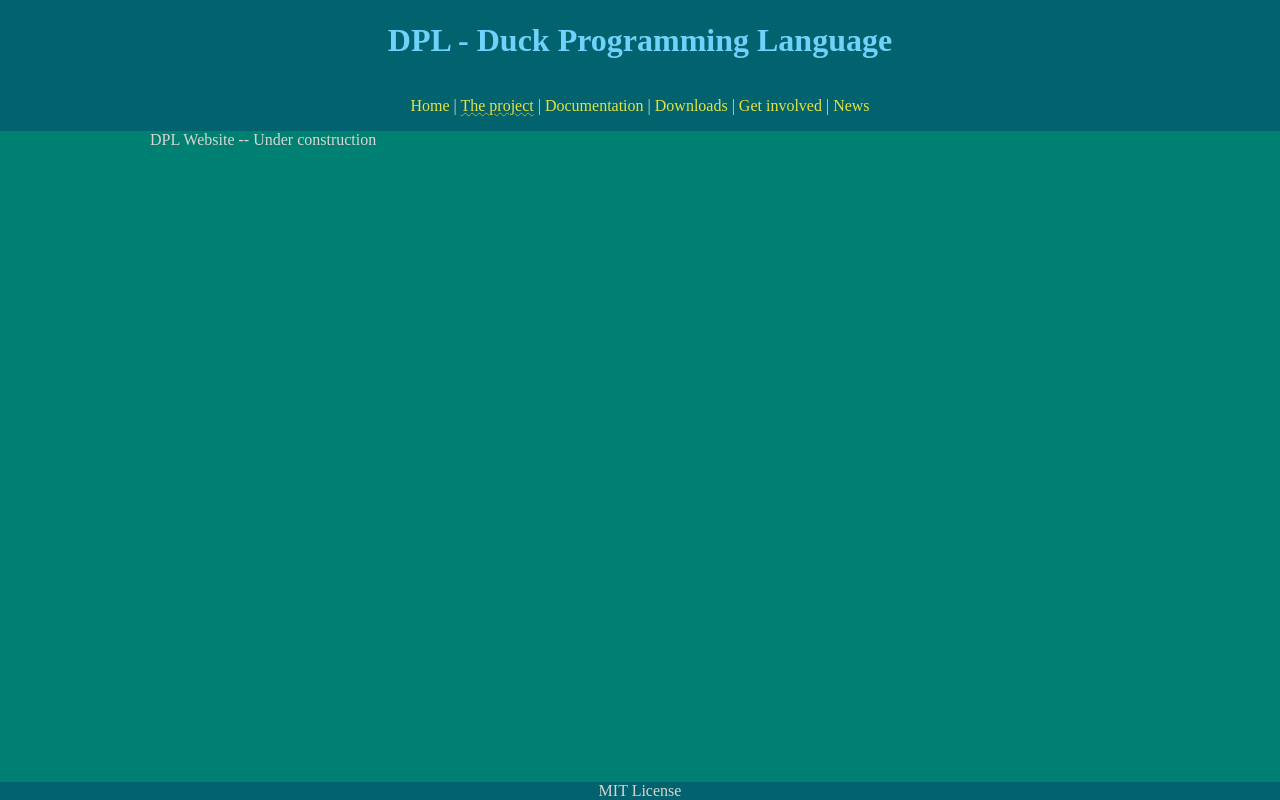
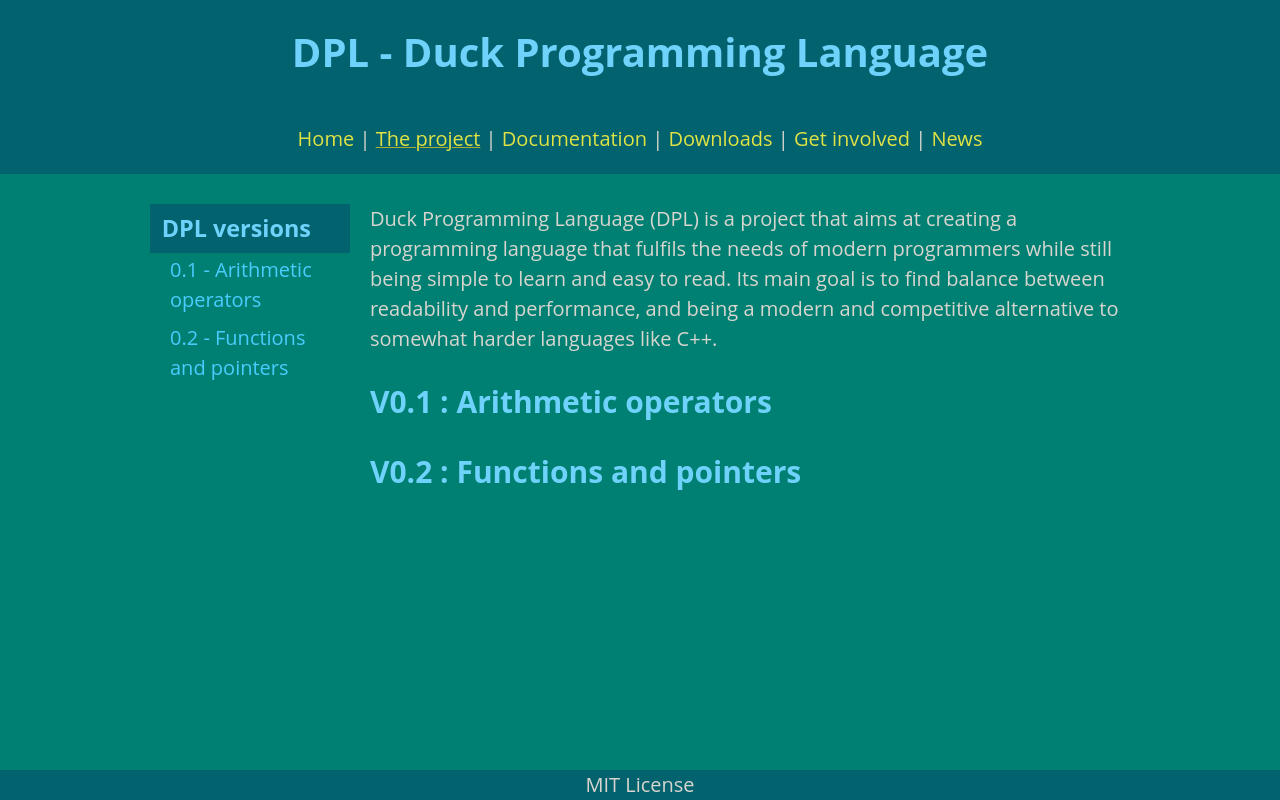
Before and after one commit to Zstorm999/dpl-website, a plain HTML site: page docs/project.html in a window 1280 px wide. Drawn offline with Linux system fonts and the light colour scheme.

Commit message:
Project page - side nav

```diff
--- a/docs/project.html
+++ b/docs/project.html
@@ -8,6 +8,7 @@
         <link rel="stylesheet" href="style/header.css" />
         <link rel="stylesheet" href="style/main.css" />
         <link rel="stylesheet" href="style/footer.css" />
+        <link rel="stylesheet" href="style/project.css" />
 
     </head>
     <body>
@@ -45,8 +46,48 @@
         </header>
 
         <main>
-            <div class="container">
-                DPL Website -- Under construction
+            <div class="container side_nav">
+
+                <nav class="side_nav">
+
+                    <ul class="list_hover">
+
+                        <h3>DPL versions</h3>
+
+                        <a href="#v0.1">
+                            <li>0.1 - Arithmetic operators </li>
+                        </a>
+                        <a href="#v0.2">
+                            <li>0.2 - Functions and pointers</li>
+                        </a>
+                    </ul>
+
+                </nav>
+
+                <section>
+                    <p>
+                        Duck Programming Language (DPL) is a project that aims at creating a programming language that fulfils the needs
+                        of modern programmers while still being simple to learn and easy to read. Its main goal is to find balance between
+                        readability and performance, and being a modern and competitive alternative to somewhat harder languages like C++.
+                    </p>
+
+                    <ul class="list_no_style">
+                        <li>
+                            <article id="v0.1">
+                                <h2>V0.1 : Arithmetic operators</h2>
+                            </article>
+                        </li>
+                        <li>
+                            <article id="v0.2">
+                                <div class="">
+                                    <h2>V0.2 : Functions and pointers</h2>
+                                </div>
+
+                            </article>
+
+                        </li>
+                    </ul>
+                </section>
             </div>
         </main>
 
--- a/docs/style/colors.css
+++ b/docs/style/colors.css
@@ -1,10 +1,12 @@
-/*Color chart, do NOT modify color outside of here ! */
+/*Color chart */
 
 :root{
 	--link_color: #e1e344;
 	--link_underline_color: #aaac31;
 	--title_color: #6fd2fa;
+	--title_color_dark: #4accff;
 	--background_emphasis_color: #02626e;
+	--background_emphasis_light_color: #178492;
 	--background_color: #008073;
 	--text_color: #d8d5cf;
 }
@@ -24,6 +26,6 @@ a {
 	text-decoration-color: var(--link_underline_color);
 }
 
-h1, h2, h3, h4, h5 {
+h1, h2, h3, h4, h5, h6{
 	color: var(--title_color);
 }
--- a/docs/style/header.css
+++ b/docs/style/header.css
@@ -28,18 +28,6 @@ header nav ul{
     padding: 0;
 }
 
-.list_divider_pipe{
-    list-style: none;
-}
-
-.list_divider_pipe li {
-    display: inline-block;
-}
-
-.list_divider_pipe li + li::before{
-    content: "|";
-}
-
 
 header a{
     text-decoration: none;
@@ -47,7 +35,7 @@ header a{
 
 
 header .active{
-    text-decoration: underline wavy;
+    text-decoration: underline;
     text-decoration-thickness: 0.5px;
     text-decoration-color: var(--link_underline_color);
 }
--- a/docs/style/main.css
+++ b/docs/style/main.css
@@ -1,4 +1,4 @@
-/* Generic main content style */
+/* Generic style */
 
 body{
     display: flex;
@@ -6,6 +6,31 @@ body{
 
     height: 100%;
     min-height: 100vh;
+
+    font: 400 20px/1.5 "Source Sans Pro","Open Sans",Roboto,"San Francisco",Helvetica,Arial,sans-serif;
+}
+
+/*Defines a list where elements are inline, separated by pipes |*/
+.list_divider_pipe{
+    list-style: none;
+}
+
+.list_divider_pipe li {
+    display: inline-block;
+}
+
+.list_divider_pipe li + li::before{
+    content: "|";
+}
+
+/*Defines a list with no style*/
+
+.list_no_style{
+    list-style: none;
+}
+
+.list_no_style{
+    padding: 0px;
 }
 
 
@@ -19,3 +44,14 @@ main {
     margin: 0 auto;
     overflow: hidden;
 }
+
+.side_nav > nav{
+    float: left;
+    width: 200px;
+    margin-top: 1.5em;
+}
+
+.side_nav > section{
+    margin-left: 220px;
+    margin-top: 1.5em;
+}
--- /dev/null
+++ b/docs/style/project.css
@@ -0,0 +1,38 @@
+
+
+.list_hover{
+    list-style: none;
+    padding: 0px;
+    margin: 0px;
+}
+
+.list_hover h3{
+    margin: 0px;
+    padding-top: .3em;
+    padding-right: .5em;
+    padding-bottom: .3em;
+    padding-left: .5em;
+
+    background-color: var(--background_emphasis_color);
+}
+
+.list_hover li{
+    padding-top: .1em;
+    padding-right: .5em;
+    padding-bottom: .3em;
+    padding-left: 1em;
+}
+
+.list_hover a{
+    text-decoration: none;
+}
+
+.list_hover a > li{
+    color: var(--title_color_dark);
+}
+
+.list_hover a > li:hover
+{
+    background-color: var(--background_emphasis_light_color);
+    color: var(--text_color);
+}
```
